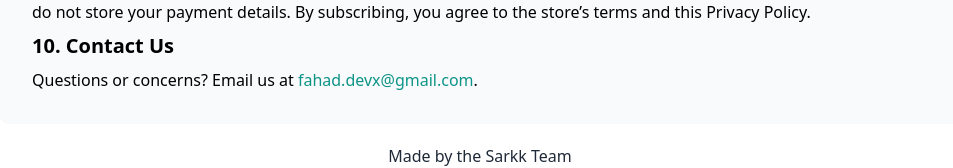
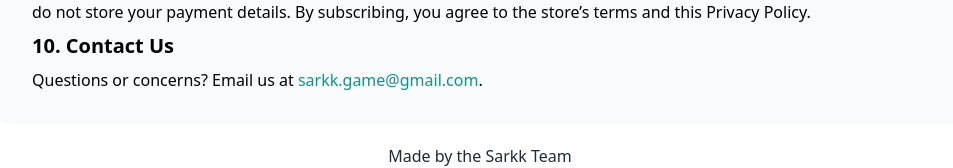
Before and after one commit to Fahad-Ha/My-Portfolio, a Next.js app: page /sarkk-privacy-policy in a window 1280 px wide. Shown: the part 1640-1808 px from the top of the page, without its empty margins (160-1113 px from the left). Built offline with nearby package versions, Linux system fonts and the light colour scheme.

Commit message:
update to sarkk privacy poilcy

```diff
--- a/pages/sarkk-privacy-policy.js
+++ b/pages/sarkk-privacy-policy.js
@@ -189,7 +189,7 @@ export default function SarkkPrivacyPolicy() {
                 className="dark:text-teal-400 text-teal-600"
                 href="mailto:fahad.devx@gmail.com"
               >
-                fahad.devx@gmail.com
+                sarkk.game@gmail.com
               </a>
               .
             </p>
```
